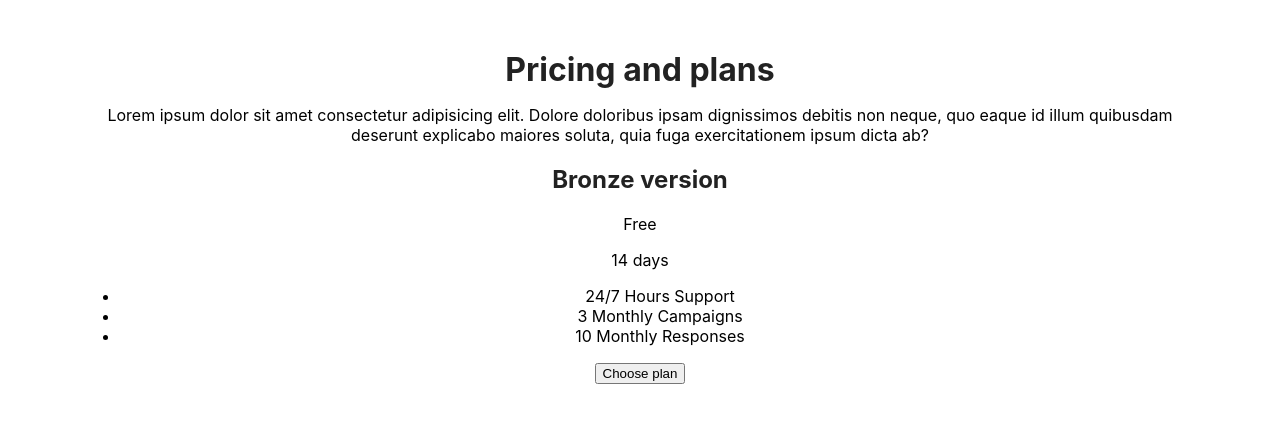
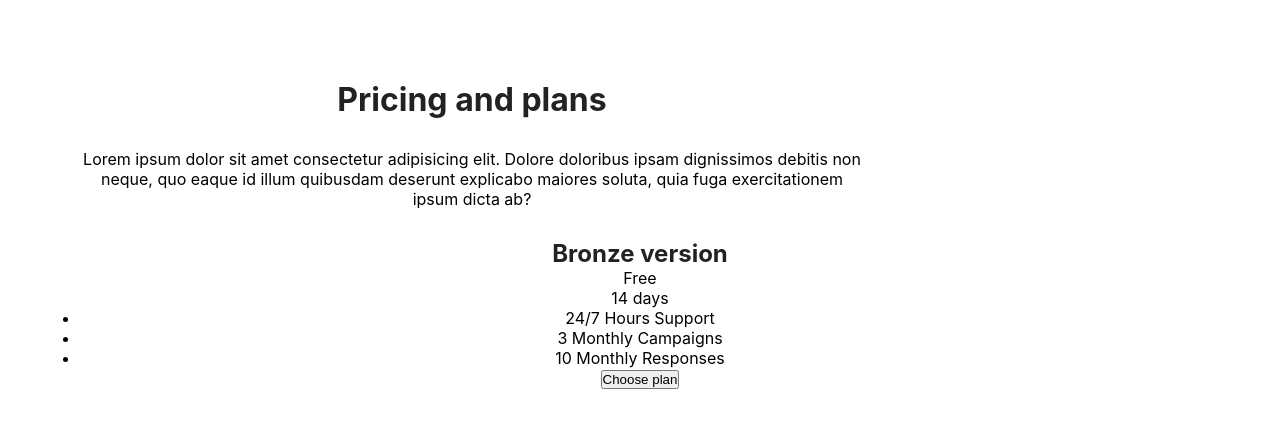
Before and after one commit to nerdi-caveman/pricing-plans, a React (Create React App) app: page / in a window 1280 px wide. Shown: the top 428 px of the page. Built offline with nearby package versions, Linux system fonts and the light colour scheme.

Commit message:
update test

```diff
--- a/src/App.css
+++ b/src/App.css
@@ -1,38 +1,36 @@
-* {}
+* {
+  margin: 0;
+  padding: 0;
+}
 
 h1,
 h2 {
   color: #222;
 }
+html{
+  height: 100%;
+  width: 100%;
+}
 
 .App {
   text-align: center;
-  margin: 50px 80px;
-}
-.App h1{
-  margin: 15px 0;
+  margin: 80px 80px;
 }
 
-.App-logo {
-  height: 40vmin;
-  pointer-events: none;
+.App .title {
+  text-align: center;
+  width: 100%;
+  width: 70%;
 }
 
-@media (prefers-reduced-motion: no-preference) {
-  .App-logo {
-    animation: App-logo-spin infinite 20s linear;
-  }
+.App .title h1 {
+  margin: 30px 0;
 }
 
-.App-header {
-  background-color: #282c34;
-  min-height: 100vh;
-  display: flex;
-  flex-direction: column;
-  align-items: center;
-  justify-content: center;
-  font-size: calc(10px + 2vmin);
-  color: white;
+.App .title p {
+  margin: 30px 0;
+  display: block;
+  text-align: center;
 }
 
 .App-link {
```
Also changed, not shown: 1 other file (tests, documents, lock files or other folders).
